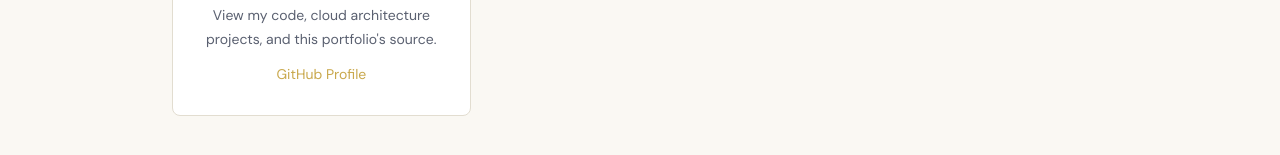
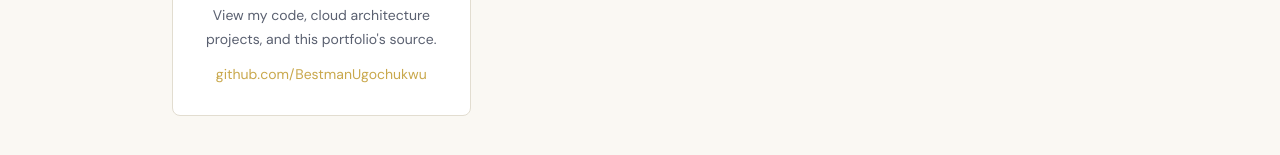
Before and after one commit to BestmanUgochukwu/BestmanUgochukwu.github.io, a plain HTML site: page contact.html in a window 1280 px wide. Shown: the part 1028-1183 px from the top of the page. Drawn offline with nearby package versions, Linux system fonts and the light colour scheme.

Commit message:
Contact updated

```diff
--- a/contact.html
+++ b/contact.html
@@ -59,7 +59,7 @@
         <div class="icon">🐙</div>
         <h4>GitHub</h4>
         <p>View my code, cloud architecture projects, and this portfolio's source.</p>
-        <p style="margin-top: 0.75rem;"><a href="https://github.com/" target="_blank">GitHub Profile</a></p>
+        <p style="margin-top: 0.75rem;"><a href="https://github.com/BestmanUgochukwu" target="_blank">github.com/BestmanUgochukwu</a></p>
       </div>
 
     </div>
```
